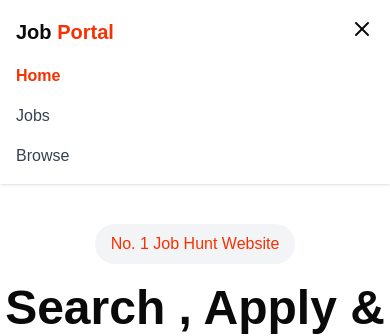
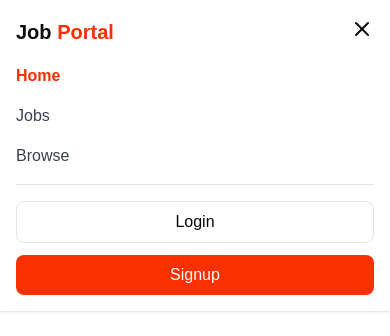
Before and after one commit to sauravprajapatiii/jobhunt-frontend, a React app: page / in a window 390 px wide. Both pictures are taken after a click on the button 362 px from the left and 28 px from the top of the page. Shown: the top 336 px of the page. Built offline with nearby package versions, Linux system fonts and the light colour scheme; no server answers; the HTML template or start-up script is replaced by a standard one.

Commit message:
changess

```diff
--- a/src/components/shared/Navbar.jsx
+++ b/src/components/shared/Navbar.jsx
@@ -9,7 +9,7 @@ const Navbar = () => {
   const [open, setOpen] = useState(false);
   const location = useLocation();
 
-  // helper function
+  // Active link helper
   const isActive = (path) => location.pathname === path;
 
   const linkClass = (path) =>
@@ -66,7 +66,7 @@ const Navbar = () => {
           </ul>
         </div>
 
-        {/* Right Section Desktop */}
+        {/* Desktop Right */}
         <div className="hidden md:block">
           {user ? (
             <AvatarPopover />
@@ -84,7 +84,7 @@ const Navbar = () => {
           )}
         </div>
 
-        {/* Mobile Menu Button */}
+        {/* Mobile Toggle */}
         <div className="md:hidden">
           <button onClick={() => setOpen(!open)}>
             {open ? <X /> : <Menu />}
@@ -149,6 +149,26 @@ const Navbar = () => {
               </>
             )}
           </ul>
+
+          {/* 🔥 Mobile Auth Section */}
+          <div className="mt-4 border-t pt-4">
+            {user ? (
+              <AvatarPopover />
+            ) : (
+              <div className="flex flex-col gap-3">
+                <Link to="/login" onClick={() => setOpen(false)}>
+                  <button className="w-full px-4 py-2 border rounded-md">
+                    Login
+                  </button>
+                </Link>
+                <Link to="/register" onClick={() => setOpen(false)}>
+                  <button className="w-full px-4 py-2 bg-[#F83002] text-white rounded-md">
+                    Signup
+                  </button>
+                </Link>
+              </div>
+            )}
+          </div>
         </div>
       )}
     </div>
```
